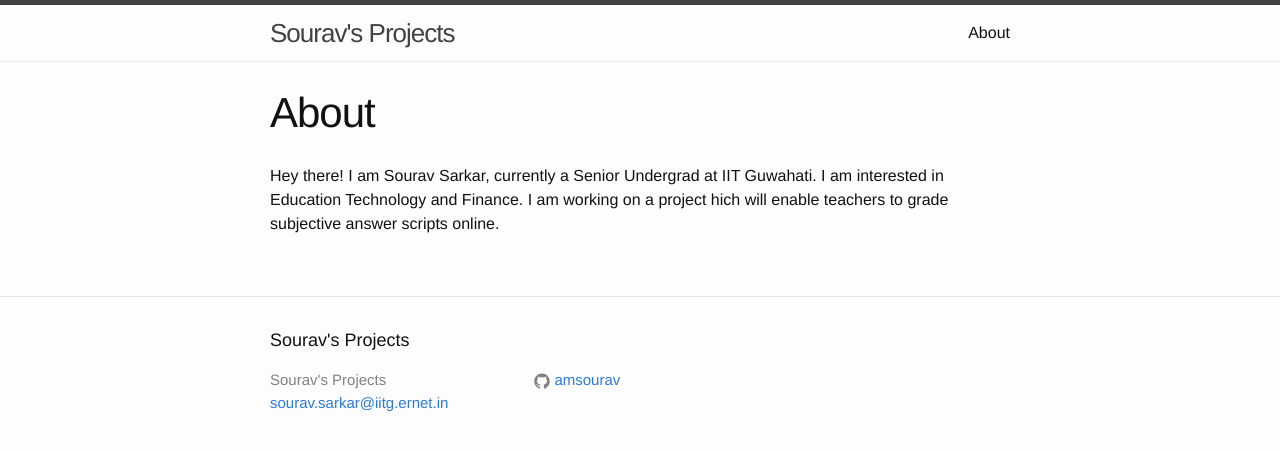
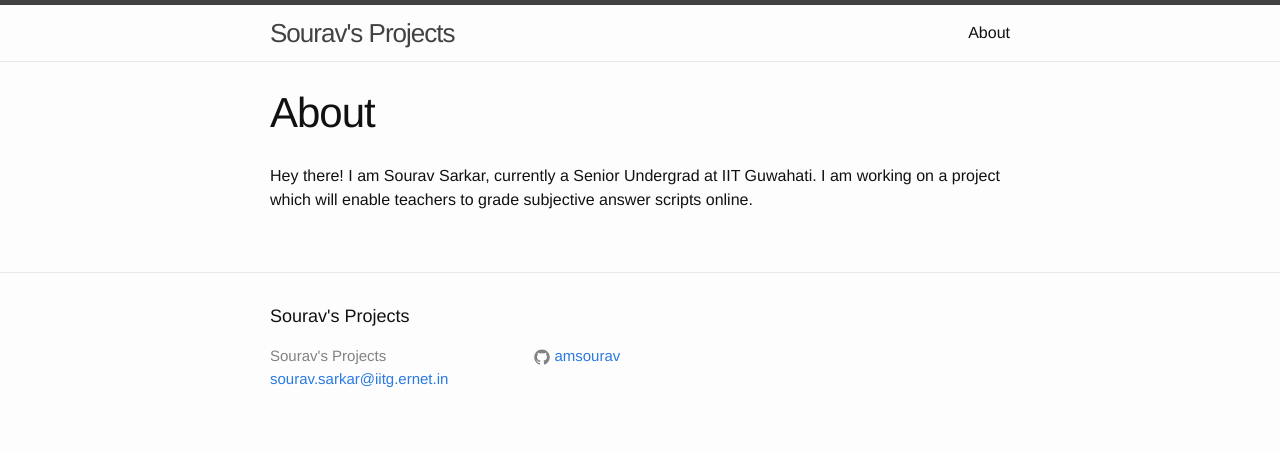
Before and after one commit to amsourav/amsourav.github.io, a Jekyll site: the page built from about.md, in a window 1280 px wide. Shown: the top 451 px of the page. Built offline with Jekyll 4.4.1, drawn with Linux system fonts in a browser that asks for light colours; a script that is not in the unit is left out.

Commit message:
Update about.md

```diff
--- a/about.md
+++ b/about.md
@@ -4,4 +4,4 @@ title: About
 permalink: /about/
 ---
 
-Hey there! I am Sourav Sarkar, currently a Senior Undergrad at IIT Guwahati. I am interested in Education Technology and Finance. I am working on a project hich will enable teachers to grade subjective answer scripts online.
+Hey there! I am Sourav Sarkar, currently a Senior Undergrad at IIT Guwahati. I am working on a project which will enable teachers to grade subjective answer scripts online.
```
